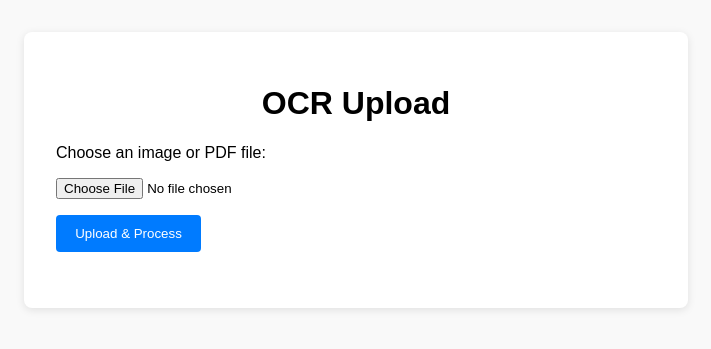
After one commit to rhengtl/contex, a Flask app: page /textract in a window 1280 px wide. The commit adds this page. Shown: the top 349 px of the page, without its empty margins (284-995 px from the left). Run offline with Flask 3, Linux system fonts and the light colour scheme.

Commit message:
Adding textract function

```diff
--- a/app.py
+++ b/app.py
@@ -5,12 +5,22 @@ from PIL import Image
 from transformers import TrOCRProcessor
 from optimum.onnxruntime import ORTModelForVision2Seq
 import io
+from textract import extract_text_from_file
+import os
+
 
 # Initialize Flask app
 app = Flask(__name__)
 app.config['UPLOAD_FOLDER'] = 'uploads' # Optional: if you want to save uploads
 os.makedirs(app.config['UPLOAD_FOLDER'], exist_ok=True) # Create upload folder if it doesn't exist
 
+@app.route('/', methods=['GET'])
+def home():
+    return render_template('home.html')
+
+
+
+#---------------------------------------------------------------------------------------------------
 try:
     print("Loading OCR model and processor...")
     processor = TrOCRProcessor.from_pretrained('breezedeus/pix2text-mfr')
@@ -21,11 +31,6 @@ except Exception as e:
     # Fallback or exit if model loading fails
     processor = None
     model = None
-
-@app.route('/', methods=['GET'])
-def home():
-    return render_template('home.html')
-
 
 @app.route('/equation', methods=['GET', 'POST'])
 def upload_and_process():
@@ -71,5 +76,22 @@ def upload_and_process():
     # For GET request, just display the upload form
     return render_template('equation.html', recognized_text=None)
 
+@app.route('/textract', methods=['GET', 'POST'])
+def textract_route():
+    if request.method == 'POST':
+        file = request.files.get('file')
+        if not file or file.filename == '':
+            return render_template('textract.html', error="No file selected.")
+
+        # Save file
+        file_path = os.path.join(app.config['UPLOAD_FOLDER'], file.filename)
+        file.save(file_path)
+
+        result_text = extract_text_from_file(file_path)
+        return render_template('textract.html', recognized_text=result_text)
+
+    return render_template('textract.html')
+
+
 if __name__ == '__main__':
     app.run(debug=True, host='0.0.0.0', port=5000)
--- a/templates/home.html
+++ b/templates/home.html
@@ -12,5 +12,8 @@
     <form action="{{ url_for('upload_and_process') }}">
         <button type="submit">Go to Equation Uploader</button>
     </form>
+    <form action="{{ url_for('textract_route') }}">
+        <button type="submit">Go to Textract</button>
+    </form>
 </body>
 </html>
--- /dev/null
+++ b/templates/textract.html
@@ -0,0 +1,39 @@
+<!DOCTYPE html>
+<html lang="en">
+<head>
+    <meta charset="UTF-8" />
+    <meta name="viewport" content="width=device-width, initial-scale=1" />
+    <title>Upload Image or PDF for OCR</title>
+    <style>
+        body { font-family: Arial, sans-serif; margin: 2rem; background: #f9f9f9; }
+        .container { max-width: 600px; margin: auto; background: white; padding: 2rem; border-radius: 8px; box-shadow: 0 2px 8px rgba(0,0,0,0.1); }
+        h1 { text-align: center; }
+        form { margin-bottom: 1.5rem; }
+        input[type="file"] { display: block; margin: 1rem 0; }
+        button { background-color: #007bff; color: white; border: none; padding: 0.7rem 1.2rem; border-radius: 4px; cursor: pointer; }
+        button:hover { background-color: #0056b3; }
+        .result { background: #eef; padding: 1rem; border-radius: 5px; white-space: pre-wrap; font-family: monospace; }
+        .error { background: #fdd; padding: 1rem; border-radius: 5px; color: #900; }
+    </style>
+</head>
+<body>
+    <div class="container">
+        <h1>OCR Upload</h1>
+
+        <form method="POST" enctype="multipart/form-data">
+            <label for="file">Choose an image or PDF file:</label>
+            <input type="file" id="file" name="file" accept=".png,.jpg,.jpeg,.bmp,.tiff,.pdf" required />
+            <button type="submit">Upload & Process</button>
+        </form>
+
+        {% if recognized_text %}
+            <h2>Recognized Text:</h2>
+            <div class="result">{{ recognized_text }}</div>
+        {% endif %}
+
+        {% if error %}
+            <div class="error">{{ error }}</div>
+        {% endif %}
+    </div>
+</body>
+</html>
--- /dev/null
+++ b/textract.py
@@ -0,0 +1,70 @@
+# ocr_utils.py
+
+import easyocr
+import os
+import numpy as np
+from PIL import Image
+
+# Attempt to import pdf2image and set a flag
+try:
+    from pdf2image import convert_from_path
+    PDF2IMAGE_AVAILABLE = True
+except ImportError:
+    PDF2IMAGE_AVAILABLE = False
+
+available_languages = ['en', 'es']  # Default OCR languages
+
+
+def extract_text_from_file(file_path, languages=available_languages):
+    """
+    Processes the given image or PDF file and returns the extracted text as a string.
+    """
+    if not os.path.exists(file_path):
+        return f"Error: File not found at '{file_path}'"
+
+    try:
+        reader = easyocr.Reader(languages)
+    except Exception as e:
+        return f"Error initializing EasyOCR Reader: {e}"
+
+    file_extension = os.path.splitext(file_path)[1].lower()
+    image_extensions = ['.png', '.jpg', '.jpeg', '.bmp', '.tiff']
+
+    extracted_text = []
+
+    try:
+        if file_extension in image_extensions:
+            results = reader.readtext(file_path)
+            if results:
+                combined_text = ' '.join([text_item[1] for text_item in results])
+                extracted_text.append(combined_text)
+            else:
+                extracted_text.append("No text detected in the image.")
+
+        elif file_extension == '.pdf':
+            if not PDF2IMAGE_AVAILABLE:
+                return "Error: PDF processing requires 'pdf2image' and Poppler."
+
+            try:
+                images_from_pdf = convert_from_path(file_path)
+            except Exception as e_pdf:
+                if "Poppler" in str(e_pdf) or "pdfinfo" in str(e_pdf):
+                    return "Error: Poppler not found. Please install Poppler and add it to PATH."
+                return f"Error converting PDF to images: {e_pdf}"
+
+            for i, pil_page_image in enumerate(images_from_pdf):
+                image_np = np.array(pil_page_image)
+                page_results = reader.readtext(image_np)
+                if page_results:
+                    combined_text_page = ' '.join([text_item[1] for text_item in page_results])
+                    extracted_text.append(f"[Page {i+1}] {combined_text_page}")
+                else:
+                    extracted_text.append(f"[Page {i+1}] No text detected.")
+
+        else:
+            return f"Unsupported file type: '{file_extension}'"
+
+    except Exception as e:
+        return f"Unexpected error during OCR: {e}"
+
+    return '\n'.join(extracted_text)
```
